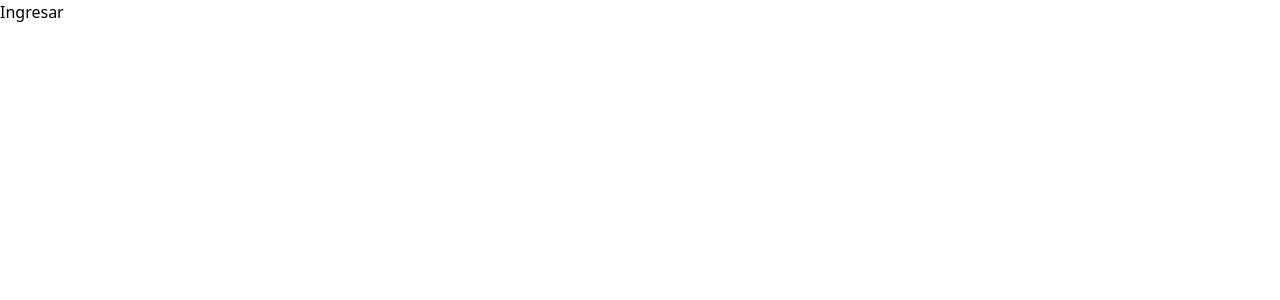
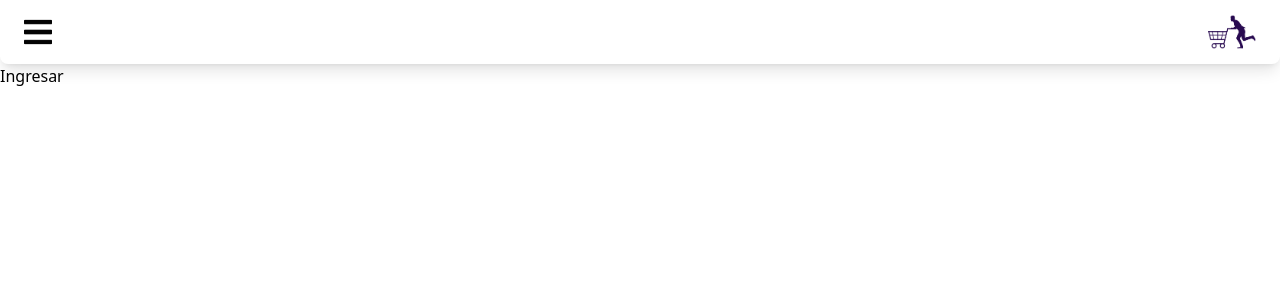
Before and after one commit to MoruApp9/MoruApp-Front, a React (Vite) app in the folder moru-app/: page / in a window 1280 px wide. Shown: the top 300 px of the page. Built offline with nearby package versions, Linux system fonts and the light colour scheme.

Commit message:
estilos nav

```diff
--- a/moru-app/src/App.jsx
+++ b/moru-app/src/App.jsx
@@ -1,5 +1,5 @@
 import Home from "./views/Home"
-import Landing from "./views/Landing"
+//import Landing from "./views/Landing"
 import Login from "./views/Login.jsx"
 import "./index.css"
 import RegisterUser from "./views/RegisterUser.jsx"
@@ -13,7 +13,6 @@ function App() {
   return (
     <div>
       {
-        pathname !== "/" &&
         pathname !== "/login" &&
         pathname !== "/registeruser" &&
         pathname !== "/registershop" &&
--- a/moru-app/src/components/Nav.jsx
+++ b/moru-app/src/components/Nav.jsx
@@ -1,11 +1,19 @@
+import shoppingIcon from "../images/icons/carrito-de-compras.png"
+import sandwichIcon from "../images/icons/sandwich-icon.jpg"
+import { Link } from "react-router-dom"
+// import styles from './Nav.module.css'
 
 const Nav = () => {
   return (
-    <nav> NAV
-        <button></button>
-        <button></button>
+    <nav className="flex justify-between items-center px-6 py-2  shadow-lg rounded-bl-lg rounded-br-lg">
+      <Link>
+        <img className="w-7" src={sandwichIcon} alt="sandwichIcon" />
+      </Link>
+      <Link>
+        <img className="w-12" src={shoppingIcon} alt="shoppingIcon" />
+      </Link>
     </nav>
-  )
-}
+  );
+};
 
 export default Nav
```
Also changed, not shown: moru-app/src/images/icons/carrito-de-compras.png (added), moru-app/src/images/icons/sandwich-icon.jpg (added).
